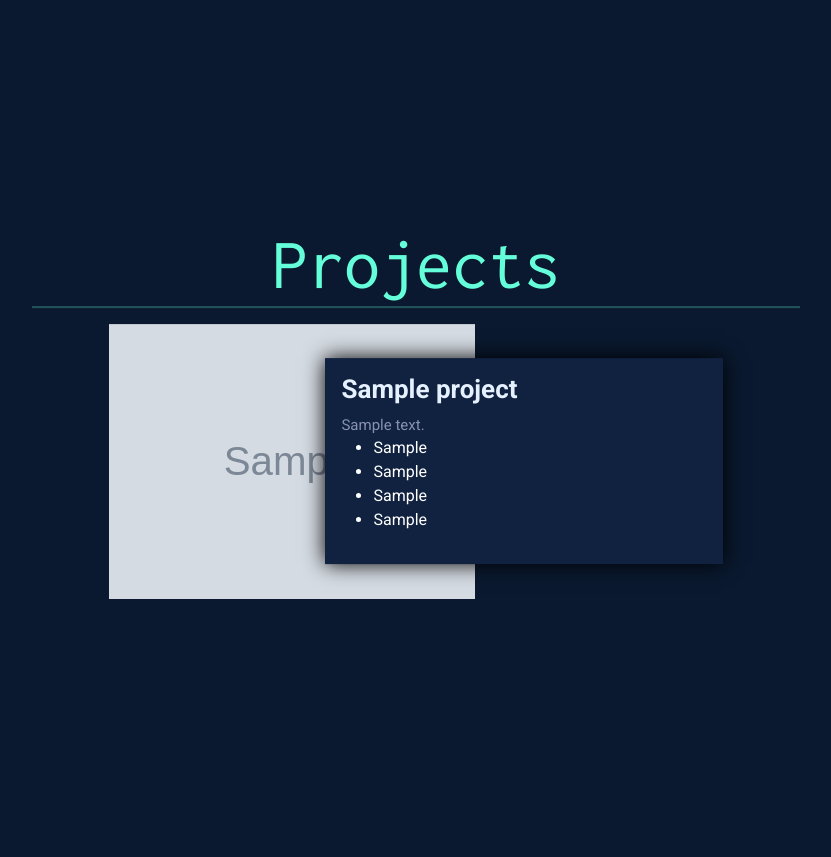
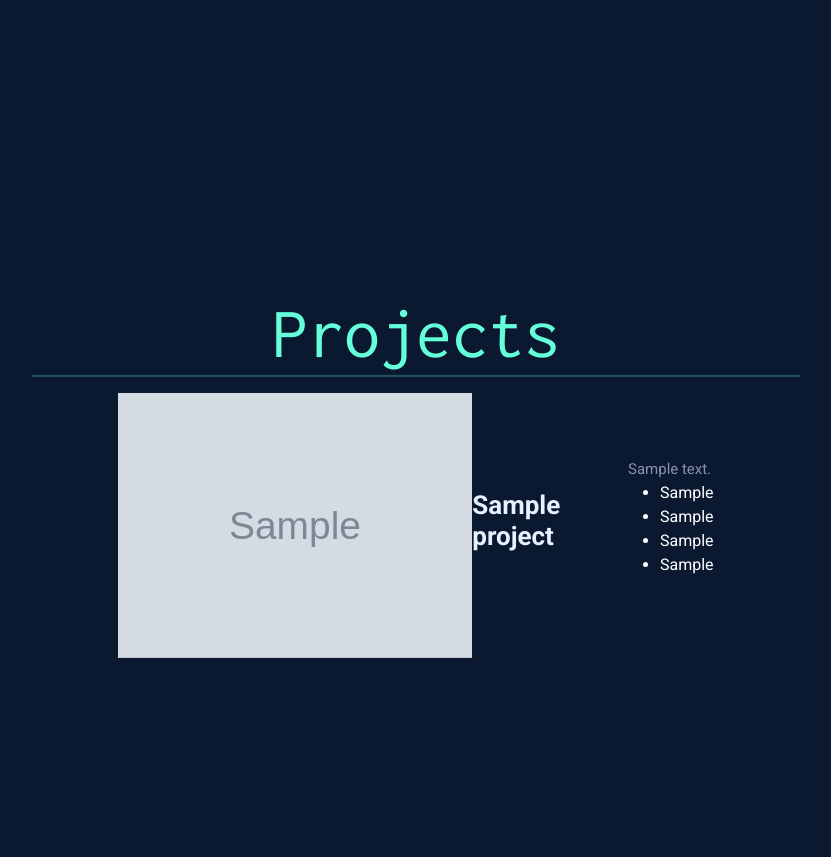
Before and after one commit to arekbauer/Personal-Portfolio-Project, a Django app: template portfolio/templates/portfolio/home.html in a window 1280 px wide. Shown: the part 2966-3823 px from the top of the page, without its empty margins (224-1055 px from the left). After the commit the page ends 3624 px from the top, so only its background shows below. Run offline with Django 3.2, Linux system fonts and the light colour scheme; the template is opened without the code that fills it: most values are stand-ins (such as "Sample title", 1, 10 or a date in 2020); grey boxes marked "Sample" are stand-in pictures.

Commit message:
Start on new projects layout

```diff
--- a/portfolio/static/portfolio/custom.css
+++ b/portfolio/static/portfolio/custom.css
@@ -259,16 +259,22 @@ hr {
 .projects {
     position: absolute;
     float: left;
-    margin: auto;
     width: 60%;
     top: 425%;
     left: 50%;
     padding-bottom: 10%;
     margin-right: -50%;
     transform: translate(-50%, -50%);
+    box-sizing: border-box;
+    padding: 0;
+    margin: 0;
 }
 
-.projects .item {
+.projects img {
+    width: 100%;
+}
+
+.projects .content {
     display: flex;
     align-items: center;
     justify-content: center;
@@ -277,42 +283,12 @@ hr {
     margin-bottom: 15rem;
 }
 
-.projects .item:nth-child(even) {
-    flex-direction: row-reverse;
-}
-
-.projects .item .left {
-    flex: 1;
-}
-
-.projects .item .right {
-    flex: 1;
-    margin-left: -150px;
-    background-color: var(--mid-blue);
-    padding: 1rem;
-    box-shadow: 0 0 20px black;
-}
-
-.projects .item:nth-child(even) .right {
-    margin-left: 0;
-}
-
-.projects .item:nth-child(even) .left {
-    margin-left: -150px;
-}
-
-.projects .item .left img {
-    height: 275px;
-    overflow: hidden;
-    object-fit: cover;
-}
-
 .projects .titles h1 {
     margin-top: 20rem;
 }
 
 /* Title */
-.projects .item h1 {
+.projects .content h1 {
     color: var(--lighest-blue);
     font-family: var(--default-font);
     font-weight: 700;
@@ -320,7 +296,7 @@ hr {
 }
 
 /* Description */
-.projects .item p {
+.projects .content p {
     color: var(--light-blue);
     font-family: var(--default-font);
     font-weight: 400;
--- a/portfolio/templates/portfolio/home.html
+++ b/portfolio/templates/portfolio/home.html
@@ -46,16 +46,16 @@
                 <h1>Projects</h1>
                 <hr noshade>
             </div>
-            <div class="all-items">
+            <div class="container">
                 {% for project in projects %}
-                <article class="item">
-                    <div class="left">
-                        {% if project.url %}
-                        <a href="{{ project.url }}"><img src="{{ project.image.url }}"></a>
-                        {% endif %}
+                <article class="content">
+                    {% if project.url %}
+                    <a href="{{ project.url }}"><img src="{{ project.image.url }}"></a>
+                    {% endif %}
+                    <div class="info">
+                        <h1>{{ project.title }}</h1>
                     </div>
-                    <div class="right">
-                        <h1>{{ project.title }}</h1>
+                    <div class="extra-info">
                         <p>{{ project.description }}</p>
                         <ul>
                             {% if project.skill1 %}
@@ -75,7 +75,6 @@
                 </article>
                 {% endfor %}
             </div>
-
         </section>
   </body>
 </html>
```
